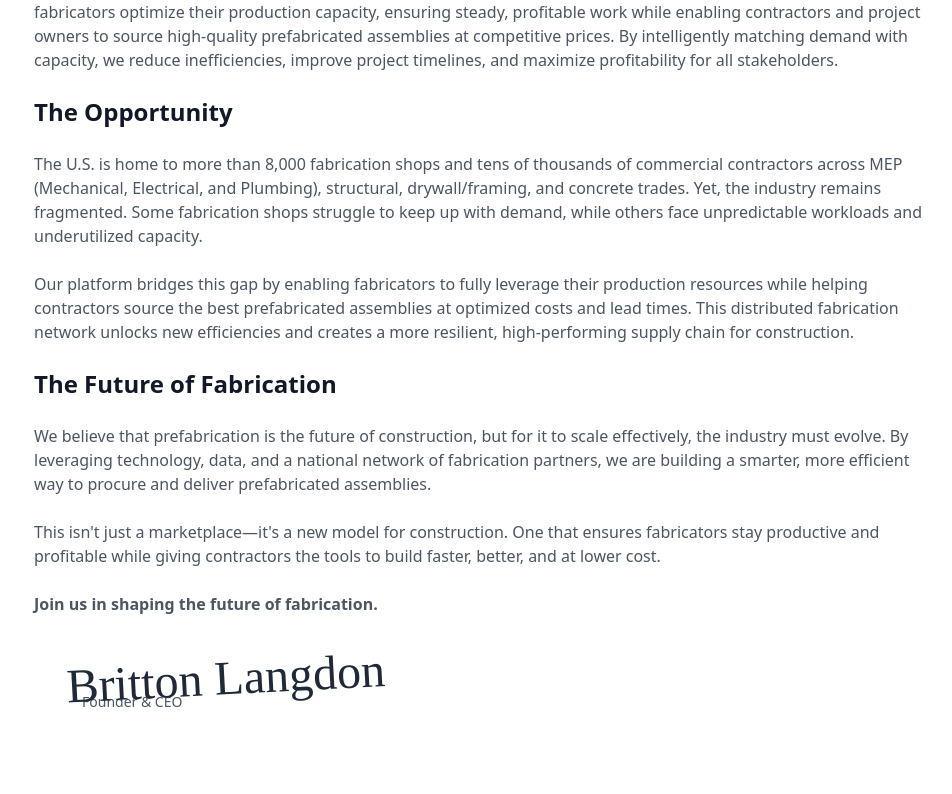
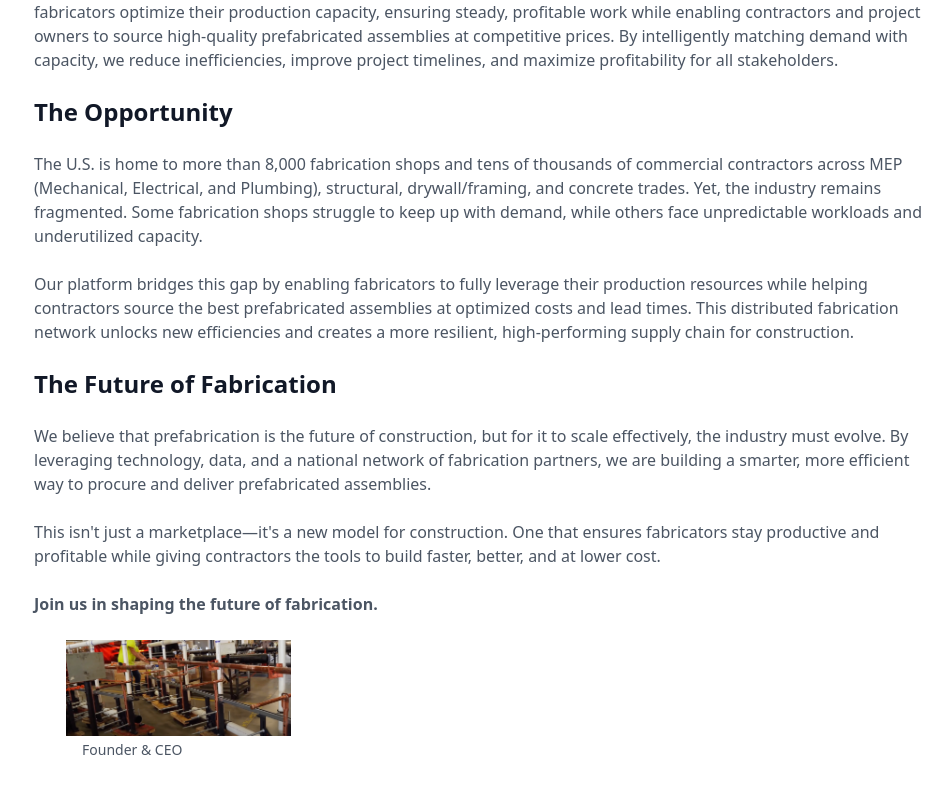
Before and after one commit to blangdon1004/buildfactory-waitlist, a React (Vite) app: page /about in a window 1280 px wide. Shown: the part 1224-2018 px from the top of the page, without its empty margins (158-1110 px from the left). Built offline with nearby package versions, Linux system fonts and the light colour scheme.

Commit message:
Update About Us page signature
Use a new image for the signature on the About Us page.

```diff
--- a/src/pages/AboutUs.tsx
+++ b/src/pages/AboutUs.tsx
@@ -70,7 +70,11 @@ const AboutUs = () => {
             </p>
 
             <div className="text-left mt-16 pl-8">
-              <p className="font-['Dancing_Script'] text-5xl mb-1 transform -rotate-3 text-gray-800">Britton Langdon</p>
+              <img
+                src="/lovable-uploads/03cfef6b-ae75-41ac-a15c-bc79147494de.png"
+                alt="Britton Langdon Signature"
+                className="h-24 w-auto mb-1"
+              />
               <p className="text-gray-600 text-sm ml-4">Founder & CEO</p>
             </div>
           </div>
```
